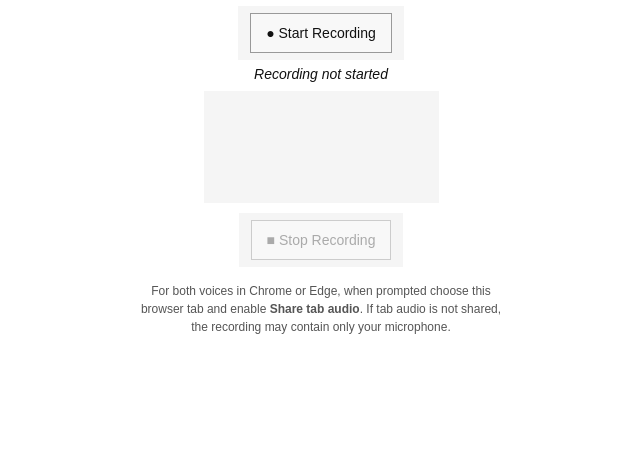
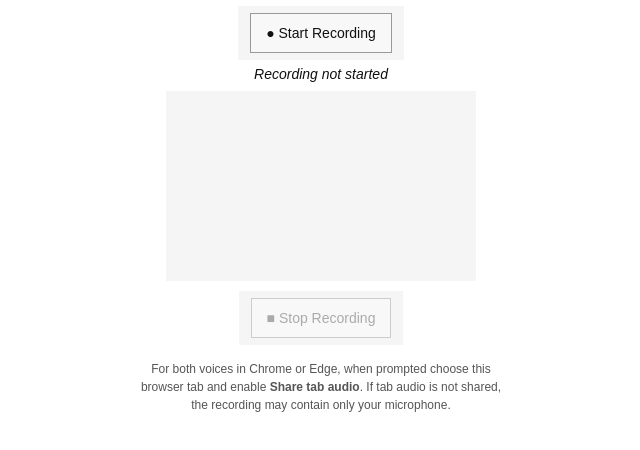
Before and after one commit to bakrogh2013/patient-1-elevenlabs, a plain HTML site: page index.html in a window 1280 px wide. Shown: the part 104-554 px from the top of the page, without its empty margins (319-959 px from the left). Drawn offline with Linux system fonts and the light colour scheme; a script that the page names is missing.

Commit message:
Update index.html

```diff
--- a/index.html
+++ b/index.html
@@ -32,9 +32,9 @@
 
     #recordStatus { font-size: 14px; font-style: italic; margin: 6px 0 9px; }
 
-    .widget-frame { width: 235px; height: 112px; margin: 0 auto; background: #f5f5f5; padding: 6px; overflow: hidden; }
+    .widget-frame { width: 310px; max-width: 100%; height: 190px; margin: 0 auto; background: #f5f5f5; padding: 0; overflow: visible; }
 
-    #agentFrame { width: 223px; height: 100px; border: 0; display: block; }
+    #agentFrame { width: 100%; height: 100%; border: 0; display: block; }
 
     #stopPanel { margin-top: 10px; }
 
@@ -90,13 +90,13 @@
 
   <script>
 
-    // A small, centered iframe keeps the ElevenLabs floating launcher inside
+    // The iframe provides enough space for the floating ElevenLabs launcher.
 
-    // the widget area rather than at the bottom-right of the Canvas page.
+    // Do not clip or crop its internal UI.
 
     const agentFrame = document.getElementById('agentFrame');
 
-    agentFrame.srcdoc = `<!DOCTYPE html><html><head><meta name="viewport" content="width=device-width,initial-scale=1"><style>html,body{margin:0;width:100%;height:100%;overflow:hidden;background:#f5f5f5}</style></head><body><elevenlabs-convai agent-id="agent_0801m5z5my99fjzbsx5qwbwj2t2q"></elevenlabs-convai><script src="https://unpkg.com/@elevenlabs/convai-widget-embed" async type="text/javascript"><\/script></body></html>`;
+    agentFrame.srcdoc = `<!DOCTYPE html><html><head><meta name="viewport" content="width=device-width,initial-scale=1"><style>html,body{margin:0;width:100%;height:100%;overflow:visible;background:#f5f5f5}</style></head><body><elevenlabs-convai agent-id="agent_0801m5z5my99fjzbsx5qwbwj2t2q"></elevenlabs-convai><script src="https://unpkg.com/@elevenlabs/convai-widget-embed" async type="text/javascript"><\/script></body></html>`;
 
 
 
```
